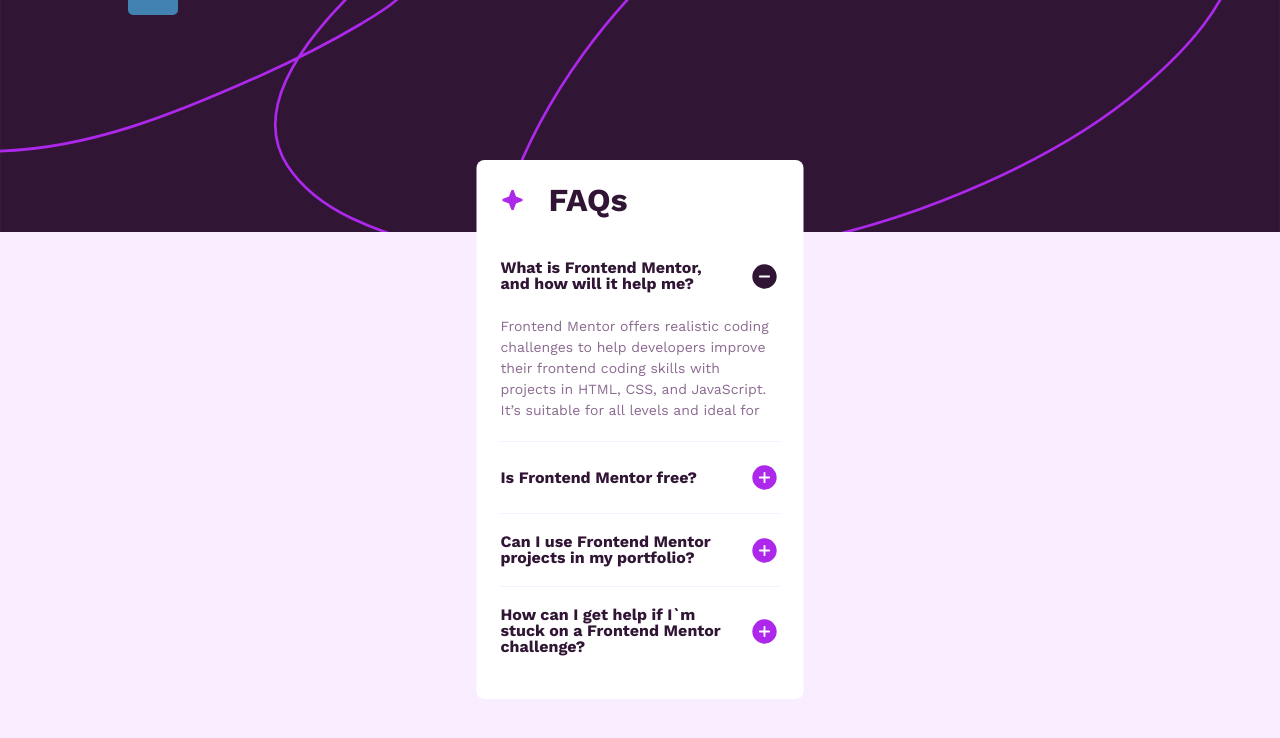
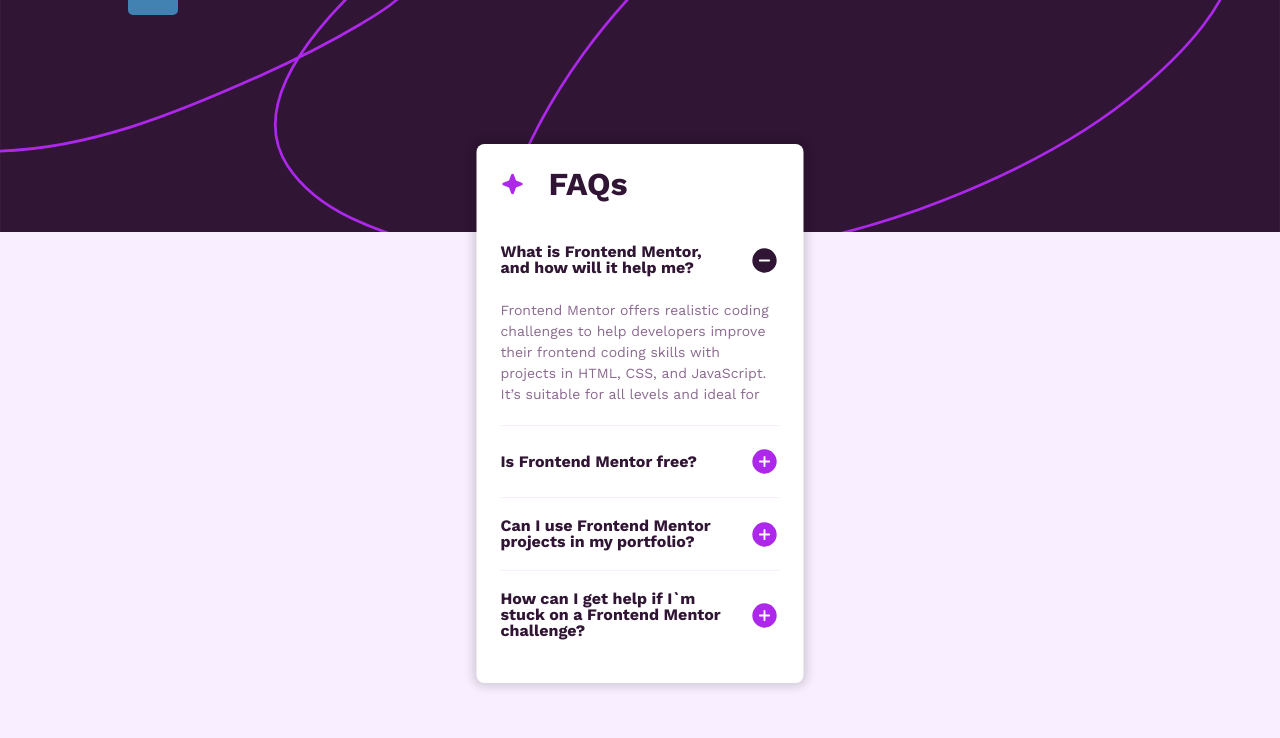
Before and after one commit to alexanderivanov2/frontend-mentor, a Vue app: page /newbie/faq-accordion in a window 1280 px wide. Shown: the top 738 px of the page. Built offline with nearby package versions, Linux system fonts and the light colour scheme.

Commit message:
position alingment

```diff
--- a/src/assets/styles/pages/_newbieCardPage.scss
+++ b/src/assets/styles/pages/_newbieCardPage.scss
@@ -155,11 +155,16 @@
             top: 20%;
             left: 50%;
             transform: translateX(-50%);
+            box-shadow: 0px 0px 10px 4px rgba(0, 0, 0, 0.15);
         }
 
         @media screen and (min-width: 400px) {
             &::before {
                 background-image: url('/assets/images/newbieChallanges/faqAccordion/background-pattern-desktop.svg');
+            }
+
+            .faq-accordion-card {
+                top: 18%;
             }
         }
 
```
